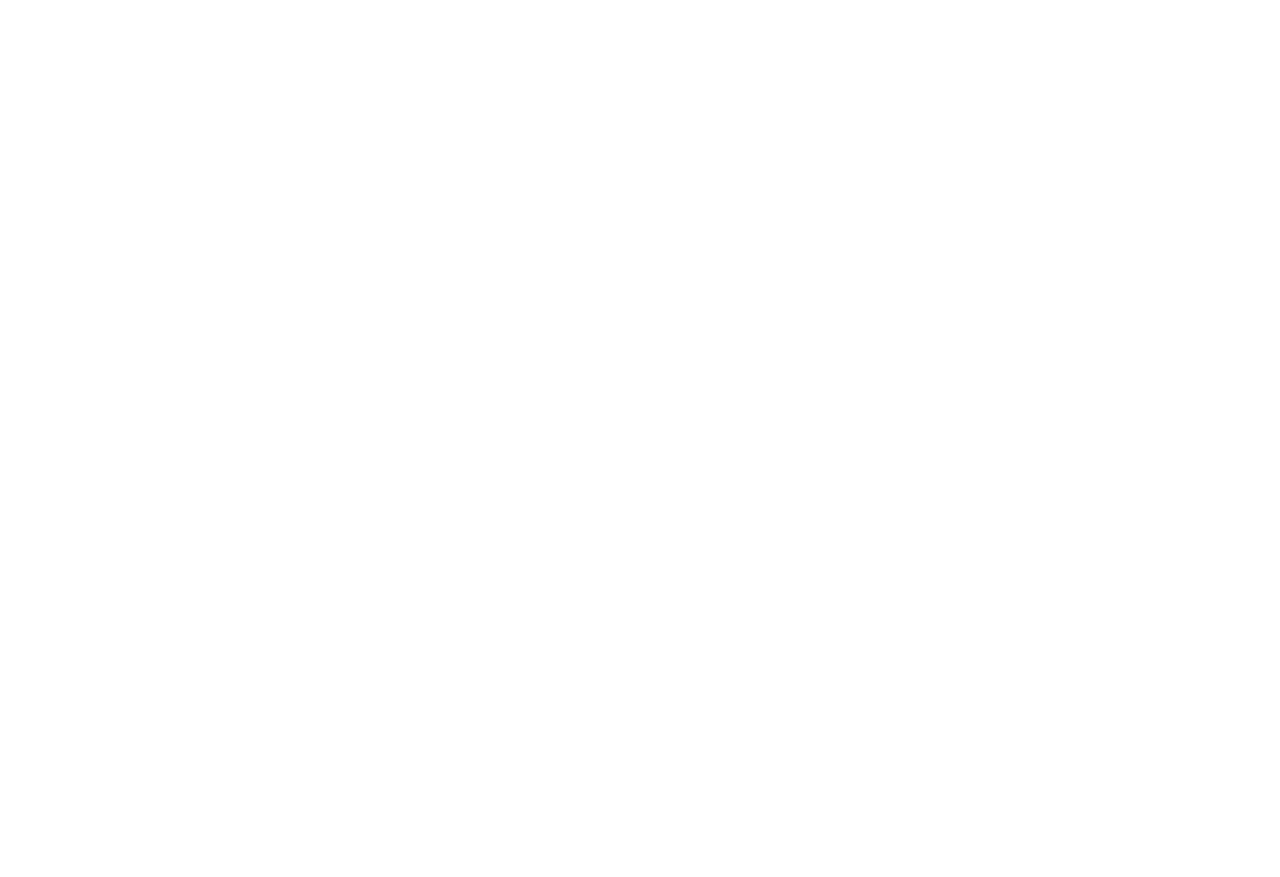
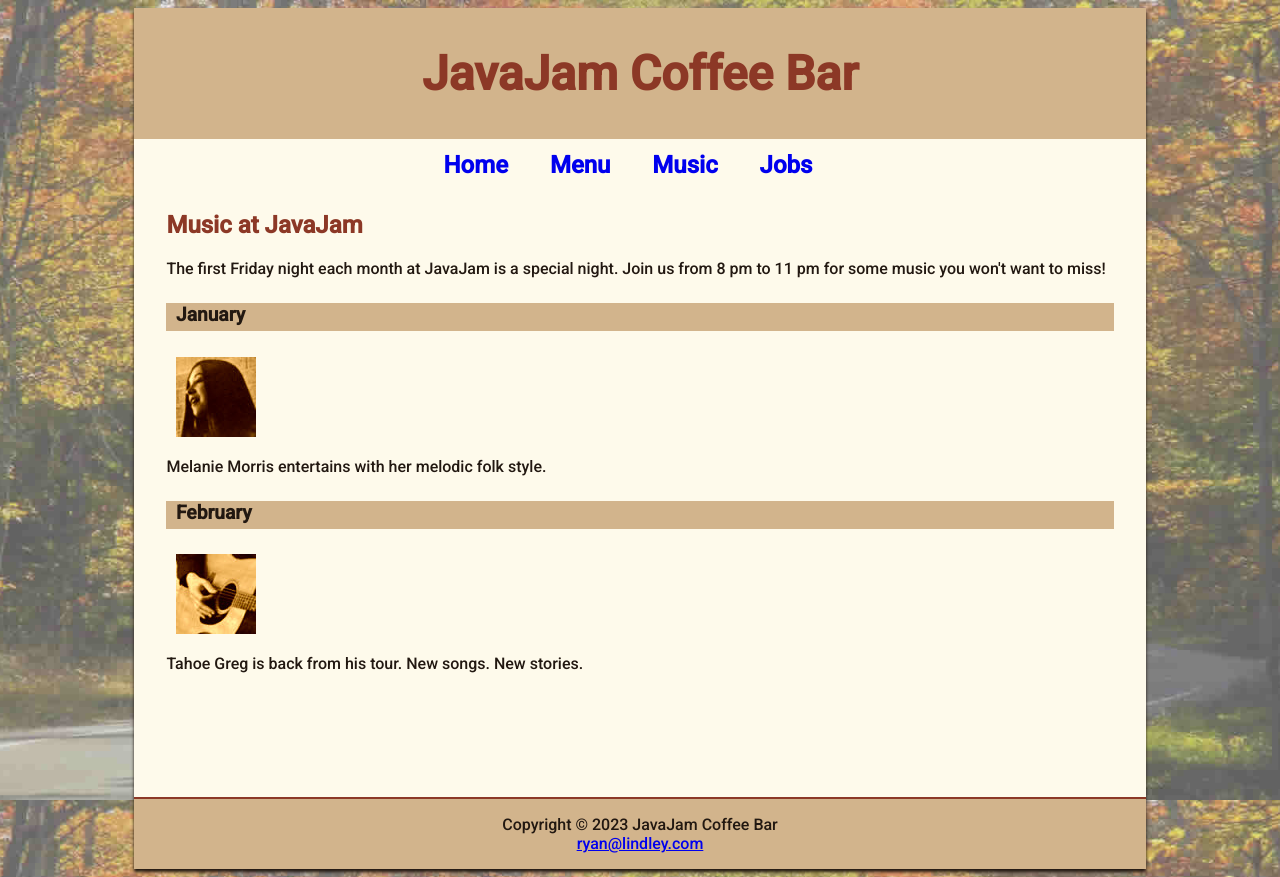
Before and after one commit to ryanlindley11/ryanlindley11.github.io, a plain HTML site: page javajam/music.html in a window 1280 px wide. Before the commit the page ends 800 px from the top, so only its background shows below. Drawn offline with Linux system fonts and the light colour scheme.

Commit message:
updated design elements on index, music, and menu pages, included images

```diff
--- a/javajam/javajam.css
+++ b/javajam/javajam.css
@@ -1,6 +1,14 @@
+
+main {
+    padding-left: 2em;
+    padding-right: 2em;
+    padding-bottom: 2em;
+}
 
 body {
-    background-color: #FCEBB6;
+    background-image: url('images/fadedroad50.jpg');
+    background-size: cover;
+    background-attachment: fixed;
     color: #221811;
     font-family: 'Roboto', sans-serif;
 }
@@ -10,29 +18,76 @@ body {
     background-color: #FEFAEB;
     margin-right: auto;
     margin-left: auto;
+    min-width: 900px;
+    max-width: 1280px;
+    box-shadow: 0 3px 3px #221811;
 }
 
+#homehero {
+    height: 300px;
+    background-size: cover;
+    padding: 0;
+}
 
-.header {
+img {
+    border-style: none;
+    max-width: 100%;
+    height: auto;
+    padding-left: 10px;
+    padding-right: 10px;
+}
+
+header {
     color: #8C3826;
     background-color: #D2B48C;
     text-align: center;
+    padding-top: .3em;
+    padding-bottom: .3em;
 }
 
 h1 {
-    line-height: 200%;
+    font-size: 3em;
 }
 
 h2 {
     color: #8C3826;
 }
 
-.nav {
+h3 {
+    color:#8C3826
+}
+
+dt {
+    color:#8C3826
+}
+
+h4 {
+    background-color: #D2B48C;
+    font-size: 1.2em;
+    padding-left: .5em;
+    padding-bottom: .25em;
+}
+nav {
     text-align: center;
-    font-weight: bold;
+    font-size: 1.5em;
+    padding-top: .5em;
+    padding-bottom: .5em;
 }
+
+nav a {
+    text-decoration: none;
+    padding-right: 1em;
+}
+
 
 footer {
     background-color: #D2B48C;
     text-align: center;
+    padding: 1em;
+    border-top: 2px solid #8C3826
 }
+
+.details {
+    padding-left: 20%;
+    padding-right: 20%;
+}
--- a/javajam/music.html
+++ b/javajam/music.html
@@ -1,12 +1,65 @@
 <!DOCTYPE html>
 <html lang="en">
-<head>
-    <meta charset="UTF-8">
-    <meta http-equiv="X-UA-Compatible" content="IE=edge">
-    <meta name="viewport" content="width=device-width, initial-scale=1.0">
-    <title>Document</title>
-</head>
-<body>
+  <head>
+    <meta charset="UTF-8" >
+    <meta http-equiv="X-UA-Compatible" content="IE=edge" >
+    <meta name="viewport" content="width=device-width, initial-scale=1.0" >
+    <title>Ryan Lindley &mdash; JavaJam Coffee Bar Case Study</title>
+    <meta name="description" content="JavaJam Coffee Bar Case Study" >
+    <meta name="author" content="Ryan Lindley" >
+    <meta
+      name="keywords"
+      content="Homework, USU, Data Analytics and Information Systems"
+    >
 
-</body>
+    <link rel="stylesheet" href="javajam.css" />
+    <link rel="preconnect" href="https://fonts.googleapis.com" />
+    <link rel="preconnect" href="https://fonts.gstatic.com" crossorigin />
+    <link
+      href="https://fonts.googleapis.com/css2?family=Roboto:wght@500&display=swap"
+      rel="stylesheet"
+    />
+  </head>
+  <body>
+    <div id="wrapper">
+    <header>
+    <h1>JavaJam Coffee Bar</h1>
+</header>
+    <nav class="nav">
+      <b>
+        <a href="index.html">Home</a>
+        &nbsp;
+        <a href="menu.html">Menu</a>
+        &nbsp;
+        <a href="music.html">Music</a>
+        &nbsp;
+        <a href="jobs.html">Jobs</a>
+      </b>
+    </nav>
+    </header>
+    <main>
+    <h2>Music at JavaJam</h2>
+    <p>
+      The first Friday night each month at JavaJam is a special night.
+      Join us from 8 pm to 11 pm for some music you won't want to miss!
+    </p>
+    <h4>January</h4>
+    <div class="details"></div>
+    <img src="images/melaniethumb.jpg" alt="Melanie singing">
+    <p>Melanie Morris entertains with her melodic folk style.</p>
+    <h4>February</h4>
+    <div class="details"></div>
+    <img src="images/gregthumb.jpg" alt="Greg playing guitar">
+    <p>Tahoe Greg is back from his tour. New songs. New stories.</p>
+</main>
+    <br><br><br><br>
+    <footer>
+      <div>Copyright &copy; 2023 JavaJam Coffee Bar</div>
+      <div>
+        <a href="ryan@lindley.com">ryan@lindley.com</a>
+      </div>
+    </footer>
+    </div>
+  </body>
+</div>
 </html>
```
Also changed, not shown: javajam/index.html (+15 -3 lines), javajam/menu.html (+10 -1 lines), javajam/images/fadedroad50.jpg (added), javajam/images/favicon.ico (added), javajam/images/greg.jpg (added), javajam/images/gregthumb.jpg (added), javajam/images/hero.jpg (added), javajam/images/melanie.jpg (added), javajam/images/melaniethumb.jpg (added), javajam/images/mugs.jpg (added), 1 other file.
